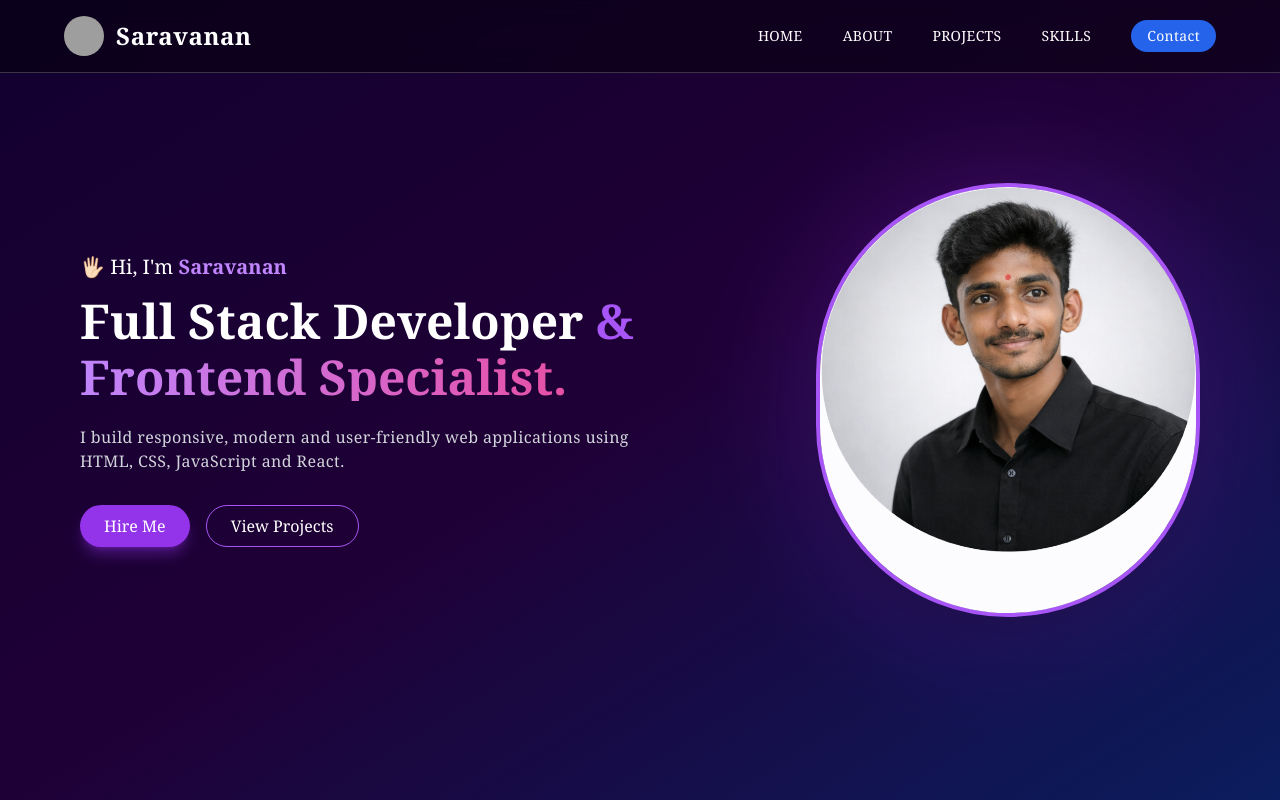
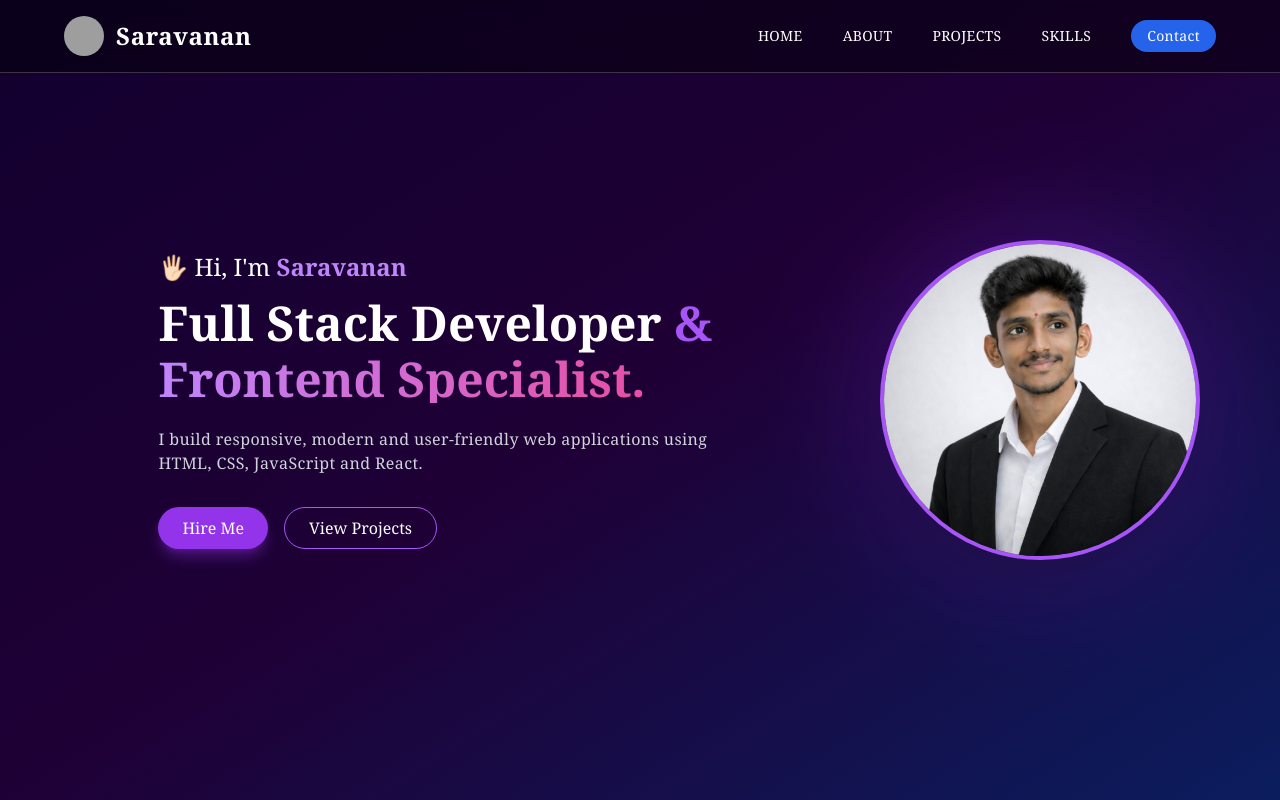
Before and after one commit to saravanan642/React-portfolio, a React (Create React App) app: page / in a window 1280 px wide. Built offline with nearby package versions, Linux system fonts and the light colour scheme; grey boxes are pictures that could not be loaded.

Commit message:
complete home page

```diff
--- a/src/Compoents/Home.js
+++ b/src/Compoents/Home.js
@@ -1,17 +1,17 @@
 import React from "react";
-import profile from "../Assests/My image.png";
+import profile from "../Assests/saravanan.png";
 
 const Home = () => {
   return (
     <section className="min-h-screen flex items-center justify-center px-6 md:px-20 bg-gradient-to-br from-[#12002f] via-[#1f0036] to-[#0b1d5e]">
 
-      <div className="flex flex-col-reverse md:flex-row items-center justify-between gap-12 w-full max-w-6xl">
+      <div className="flex flex-col-reverse md:flex-row items-center justify-between gap-20  w-full max-w-6xl">
 
         {/* Left Content */}
-        <div className="text-white font-serif max-w-3xl text-center md:text-left">
+        <div className="text-white font-serif max-w-3xl text-center md:text-left md:ml-[7%]">
 
           {/* Greeting */}
-          <p className="text-lg md:text-xl mb-4 animate-fadeIn">
+          <p className="text-lg md:text-2xl mb-4 animate-fadeIn">
             🖐🏻 Hi, I'm <span className="text-purple-400 font-semibold">Saravanan</span>
           </p>
 
@@ -59,7 +59,7 @@ const Home = () => {
             <img
               src={profile}
               alt="profile"
-              className="relative w-60 md:w-80 lg:w-96 rounded-full border-4 border-purple-500 shadow-2xl"
+              className="relative w-60 md:w-60 lg:w-80 rounded-full  border-4 border-purple-500 shadow-2xl"
             />
           </div>
         </div>
```
Also changed, not shown: src/Assests/My image.png (deleted), src/Assests/saravanan.png (added).
